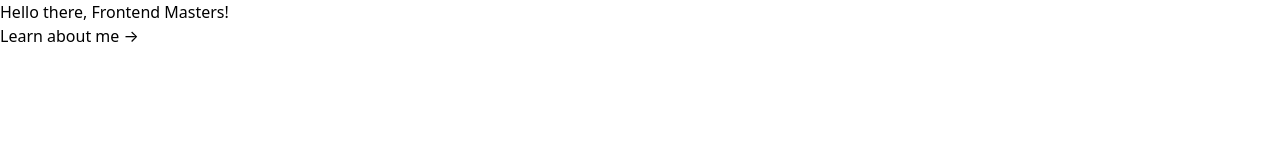
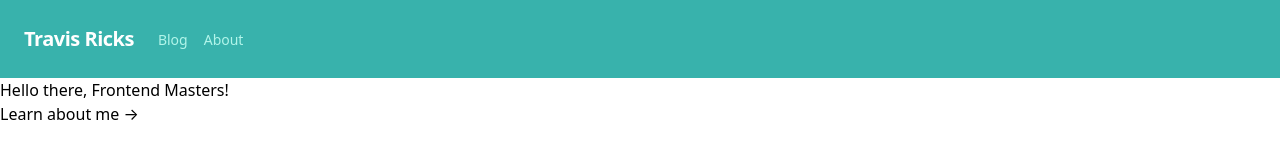
Before and after one commit to travisricks/travisricks.com-gatsby, a Gatsby site: page / in a window 1280 px wide. Built offline with nearby package versions, Linux system fonts and the light colour scheme; Gatsby itself is replaced by a stand-in of ours.

Commit message:
set up basic nav

```diff
--- /dev/null
+++ b/src/components/header.jsx
@@ -0,0 +1,56 @@
+import React from "react";
+import { Link } from "gatsby";
+
+const Header = () => (
+  //   <header className="text-purple-700">
+  //     <Link to="/">Travis Ricks</Link>
+  //     <nav>
+  //       <Link to="/" activeClassName="text-red-700">
+  //         Home
+  //       </Link>
+  //       <Link to="/about" activeClassName="text-red-700">
+  //         About
+  //       </Link>
+  //     </nav>
+  //   </header>
+  <nav className="flex items-center justify-between flex-wrap bg-teal-500 p-6">
+    <div className="flex items-center flex-shrink-0 text-white mr-6">
+      <Link to="/" className="font-semibold text-xl tracking-tight">
+        Travis Ricks
+      </Link>
+    </div>
+    <div className="block lg:hidden">
+      <button className="flex items-center px-3 py-2 border rounded text-teal-200 border-teal-400 hover:text-white hover:border-white">
+        <svg
+          className="fill-current h-3 w-3"
+          viewBox="0 0 20 20"
+          xmlns="http://www.w3.org/2000/svg"
+        >
+          <title>Menu</title>
+          <path d="M0 3h20v2H0V3zm0 6h20v2H0V9zm0 6h20v2H0v-2z" />
+        </svg>
+      </button>
+    </div>
+    <div className="w-full block flex-grow lg:flex lg:items-center lg:w-auto">
+      <div className="text-sm lg:flex-grow text-teal-200">
+        <Link
+          to="/posts"
+          className="block mt-4
+          lg:inline-block lg:mt-0 hover:text-white mr-4"
+          activeClassName="text-red-700"
+        >
+          Blog
+        </Link>
+        <Link
+          to="/about"
+          activeClassName="text-red-900"
+          className="block mt-4 lg:inline-block lg:mt-0  hover:text-white mr-4"
+        >
+          About
+        </Link>
+      </div>
+    </div>
+  </nav>
+);
+
+export default Header;
--- a/src/components/layout.jsx
+++ b/src/components/layout.jsx
@@ -1,10 +1,11 @@
 import React from "react";
+import Header from "./header";
 import "../styles/styles.css";
 
 const Layout = ({ children }) => (
   <>
-    <header></header>
-    <main>{children}</main>
+    <Header />
+    <main className="container mx-auto">{children}</main>
   </>
 );
 
```
